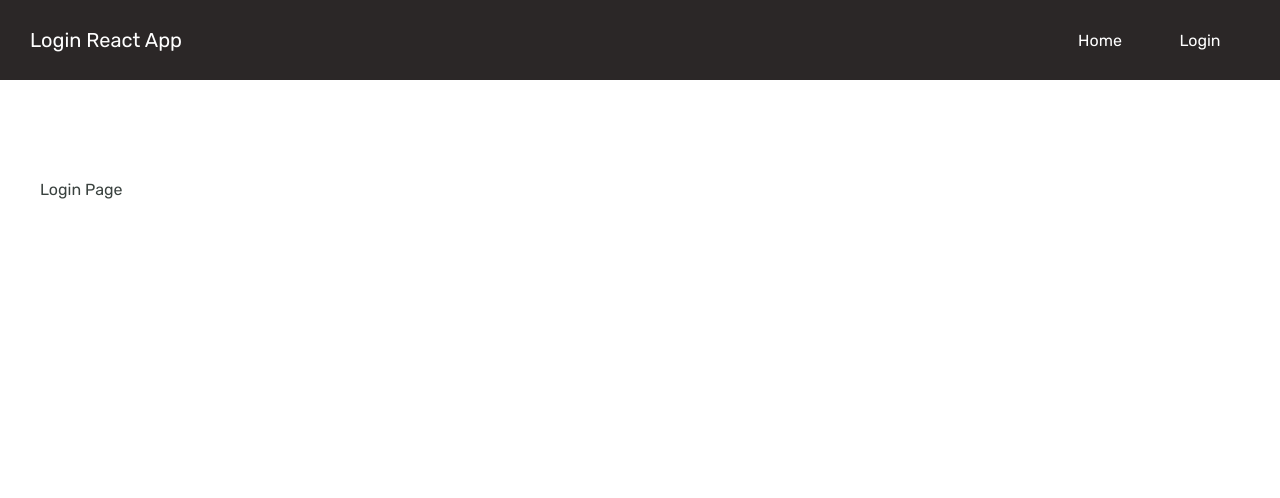
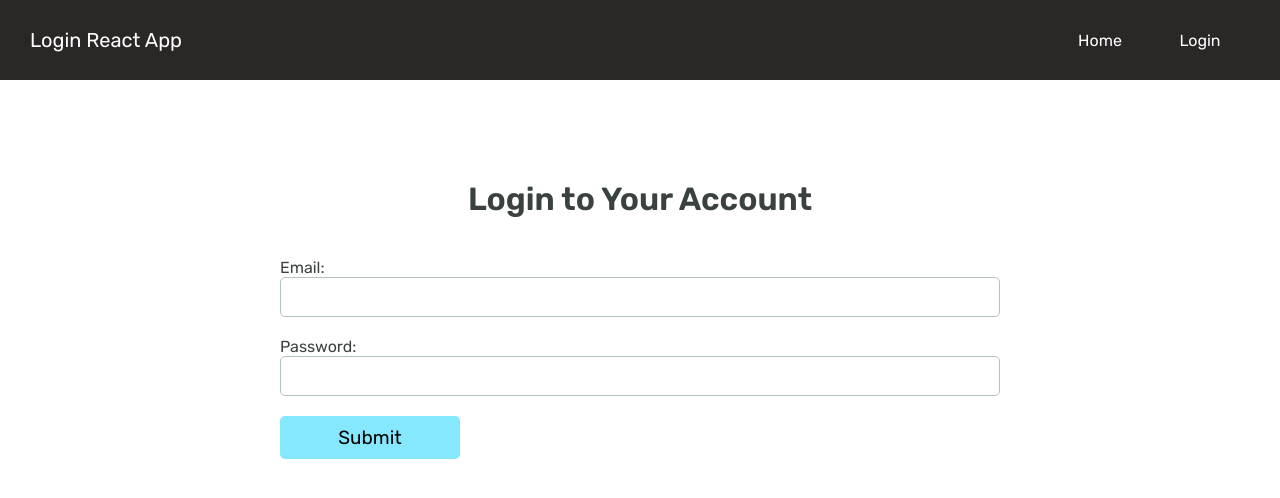
Before and after one commit to ach1209/react-login-app-demo, a React (Vite) app: page /login in a window 1280 px wide. Shown: the top 498 px of the page. Built offline with nearby package versions, Linux system fonts and the light colour scheme.

Commit message:
Added Profile view and redirect when logged in

```diff
--- a/src/App.tsx
+++ b/src/App.tsx
@@ -1,11 +1,15 @@
+import { useState } from 'react'
 import { Routes, Route } from 'react-router-dom'
 import Navbar from './components/Navbar/Navbar'
 import HomeView from './views/HomeView'
 import LoginView from './views/LoginView'
 import RegisterView from './views/RegisterView'
+import ProfileView from './views/ProfileView'
 import './App.css'
 
 function App() {
+  const [isLoggedIn, setIsLoggedIn] = useState(false)
+
   return (
     <div className="App">
       <Navbar />
@@ -14,6 +18,7 @@ function App() {
           <Route path="/" element={<HomeView />} />
           <Route path="/login" element={<LoginView />} />
           <Route path="/register" element={<RegisterView />} />
+          <Route path="/profile" element={<ProfileView />} />
         </Routes>
       </div>
     </div>
--- a/src/components/Navbar/Navbar.tsx
+++ b/src/components/Navbar/Navbar.tsx
@@ -1,9 +1,16 @@
 import { useState } from 'react'
+import { getAuth } from 'firebase/auth'
 import { Link } from 'react-router-dom'
 import styles from './Navbar.module.css'
 
 function Navbar() {
   const [isLoggedIn, setIsLoggedIn] = useState(false)
+  const auth = getAuth()
+
+  function logoutOfAccount() {
+    auth.signOut()
+    setIsLoggedIn(false)
+  }
 
   return (
     <div className={styles.navbar}>
@@ -11,7 +18,12 @@ function Navbar() {
       <nav className={styles['navbar-menu']}>
         <Link to="/" className={styles['navbar-item']}>Home</Link>
         { !isLoggedIn && <Link to="/login" className={styles['navbar-item']}>Login</Link> }
-        { isLoggedIn && <Link to="/" className={styles['navbar-item']}>Logout</Link> }
+        { isLoggedIn &&
+          <span
+            className={styles['navbar-item']} role="button"
+            onClick={logoutOfAccount}
+          >Logout</span>
+        }
       </nav>
     </div>
   )
--- a/src/views/LoginView.tsx
+++ b/src/views/LoginView.tsx
@@ -1,6 +1,50 @@
+import { useState } from "react"
+import { useNavigate } from "react-router-dom"
+import { getAuth, signInWithEmailAndPassword } from "firebase/auth"
+import AccountForm from "../components/Form/AccountForm"
+import Button from "../components/Button/Button"
+
 function LoginView() {
+  const [values, setValues] = useState({
+    email: '',
+    password: ''
+  })
+  const auth = getAuth()
+  const navigate = useNavigate()
+
+  function signIntoAccount(e: React.SyntheticEvent) {
+    e.preventDefault()
+    signInWithEmailAndPassword(auth, values.email, values.password)
+
+    auth.onAuthStateChanged(user => {
+      if (user) {
+        navigate('/profile', { replace: true })
+      } else {
+        console.log('nope')
+      }
+    })
+  }
+
+  function handleInputChange(e: React.ChangeEvent<HTMLInputElement>) {
+    const { name, value } = e.target
+    setValues({
+      ...values,
+      [name]: value
+    })
+  }
+
   return (
-    <div>Login Page</div>
+    <>
+      <h1 className="text-center">Login to Your Account</h1>
+      <AccountForm
+        action={signIntoAccount}
+        values={values}
+        changeHandler={handleInputChange}
+        requireUserName={false}
+      >
+        <Button>Submit</Button>
+      </AccountForm>
+    </>
   )
 }
 
--- /dev/null
+++ b/src/views/ProfileView.tsx
@@ -0,0 +1,15 @@
+import GreetingCard from "../components/Greeting/GreetingCard"
+import GreetingHeader from "../components/Greeting/GreetingHeader"
+
+function ProfileView() {
+  return (
+    <>
+      <GreetingCard>
+        <GreetingHeader message="Welcome to your Profile Page" user="User" />
+        <p>Lorem ipsum dolor, sit amet consectetur adipisicing elit. Nam vero reprehenderit accusamus libero corporis illo amet suscipit, debitis a! Asperiores nihil, delectus dicta laborum sit natus? Enim corrupti odio cum!</p>
+      </GreetingCard>
+    </>
+  )
+}
+
+export default ProfileView
```
